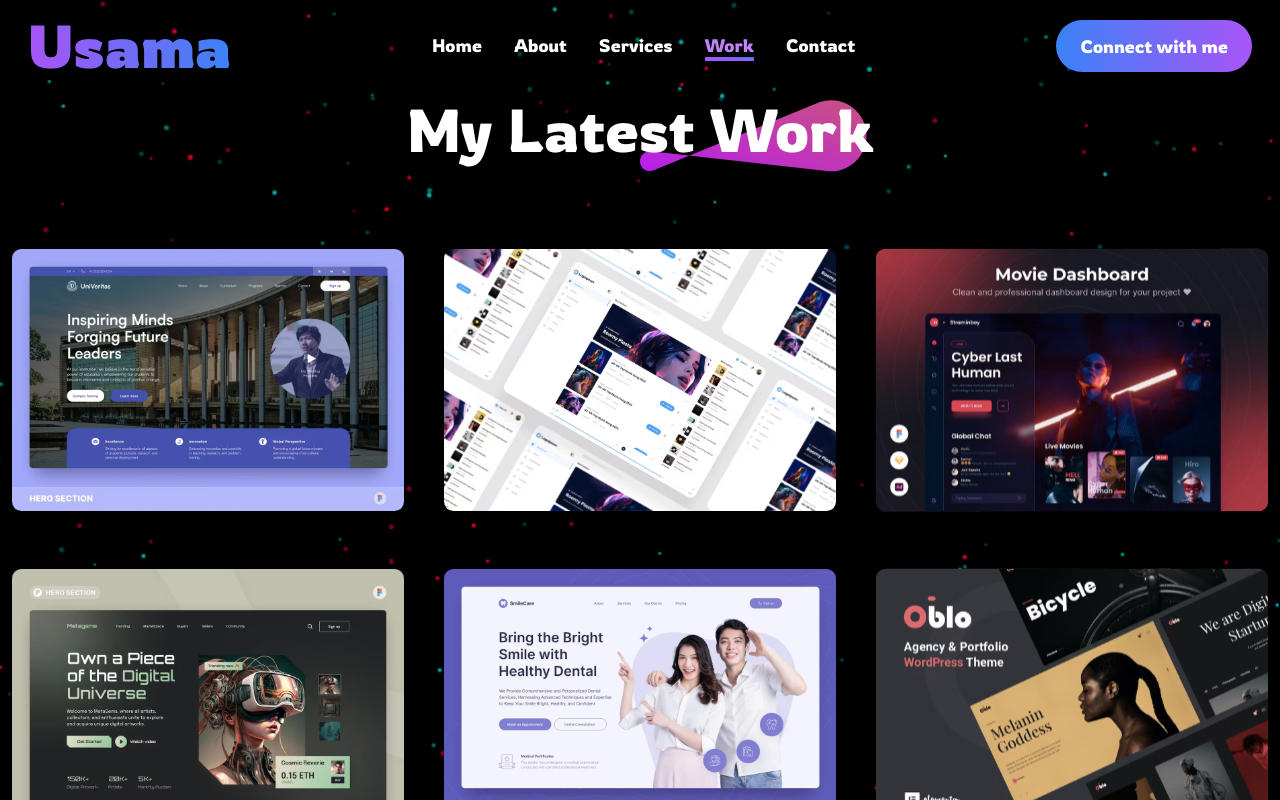
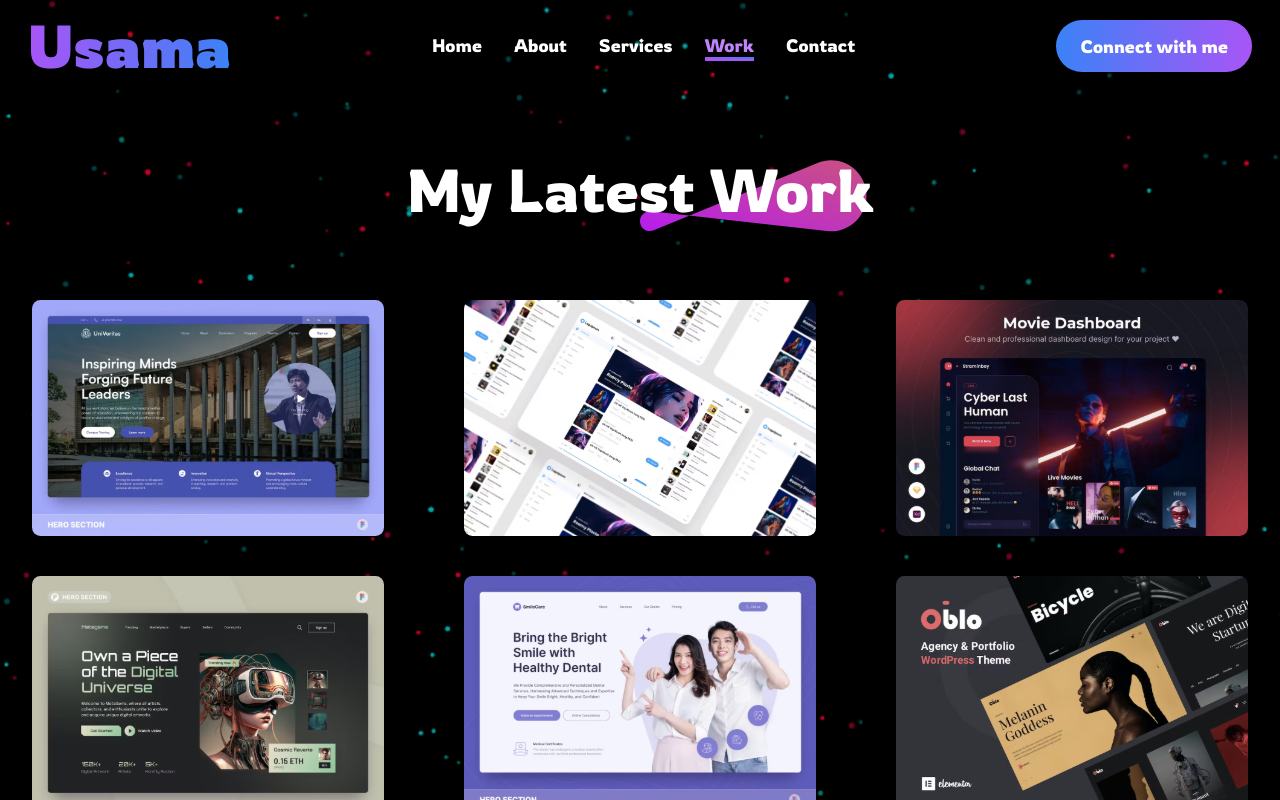
Before and after one commit to MernDevelopers1/Profile_Client, a React (Vite) app: page /work in a window 1280 px wide. Shown: the top 800 px of the page. Built offline with nearby package versions, Linux system fonts and the light colour scheme.

Commit message:
2nd commit

```diff
--- a/src/Components/About/About.jsx
+++ b/src/Components/About/About.jsx
@@ -20,11 +20,11 @@ const About = () => {
                     {/* Title Section */}
                     <div className="flex justify-center relative mb-20">
                         <h1 className="text-6xl text-white">About Us</h1>
-                        <img className="absolute z-[-1] left-1/2" src={theme_pattern} alt="" />
+                        <img className=" hidden md:block absolute z-[-1] left-1/2" src={theme_pattern} alt="" />
                     </div>
 
                     {/* Content Section */}
-                    <div className="flex flex-col lg:flex-row space-y-8 lg:space-y-0 lg:space-x-8 bg-gray-600 p-0 md:p-10 rounded-2xl bg-opacity-25">
+                    <div className="flex flex-col lg:flex-row space-y-8 lg:space-y-0 lg:space-x-8 bg-gray-600 p-5 md:p-10 rounded-2xl bg-opacity-25">
                         {/* Left Image (30% Width) */}
                         <div className="w-full lg:w-1/4 flex items-center">
                             <img
--- a/src/Components/Contact/Contact.jsx
+++ b/src/Components/Contact/Contact.jsx
@@ -1,8 +1,35 @@
 // import React from 'react';
+import { useState } from "react";
 import theme_pattern from "../../assets/theme_pattern.svg";
 import { FaEnvelope, FaPhone, FaMapMarkerAlt } from 'react-icons/fa';
 
 const Contact = () => {
+
+    const [result, setResult] = useState("");
+    const onSubmit = async (event) => {
+        event.preventDefault();
+        setResult("Sending....");
+        const formData = new FormData(event.target);
+
+        formData.append("access_key", "57b52d6f-ce9f-4d3c-aaa8-ab8b4847716c");
+
+        const response = await fetch("https://api.web3forms.com/submit", {
+            method: "POST",
+            body: formData
+        });
+
+        const data = await response.json();
+
+        if (data.success) {
+            setResult("Form Submitted Successfully");
+            alert("Form Submitted Successfully")
+            event.target.reset();
+        } else {
+            console.log("Error", data);
+            setResult(data.message);
+        }
+    };
+
     const personalInfo = [
         {
             icon: <FaEnvelope className="mr-2 text-white" />,
@@ -46,7 +73,7 @@ const Contact = () => {
                                 </div>
                             </div>
                             <div className="w-full lg:w-2/3"> {/* Changed width to w-full for smaller devices */}
-                                <form className="bg-gray-600 bg-opacity-35 p-6 rounded-xl shadow-md mt-10 lg:mt-0">
+                                <form onSubmit={onSubmit} className="bg-gray-600 bg-opacity-35 p-6 rounded-xl shadow-md mt-10 lg:mt-0">
                                     <div className="mb-4">
                                         <label htmlFor="name" className="block text-gray-700 font-semibold mb-2">Name</label>
                                         <input
--- a/src/Components/MyWork/MyWork.jsx
+++ b/src/Components/MyWork/MyWork.jsx
@@ -1,38 +1,36 @@
-// import React from 'react';
+// import React from 'react';s
 import theme_pattern from "../../assets/theme_pattern.svg";
 import myWork from "../../assets/mywork_data";
 
-const MyWork = () => {
+const MyWork = ({ showAll }) => {
     return (
-        <>
         <div className="container">
             <div className="py-20">
                 <div className="flex justify-center relative mb-20">
-                        <h1 className="text-6xl text-white">My Latest Work</h1>
-                        <img className="absolute z-[-1] left-1/2" src={theme_pattern} alt="" />
+                    <h1 className="text-6xl text-white text-center">My Latest Work</h1>
+                    <img className=" hidden lg:block absolute z-[-1] left-1/2" src={theme_pattern} alt="" />
                 </div>
-                    <div className="grid grid-cols-1 sm:grid-cols-2 lg:grid-cols-3 gap-10">
-                        {
-                            myWork.map((work, index) => (
+                <div className="grid grid-cols-1 sm:grid-cols-2 lg:grid-cols-3 gap-10 flex-col items-center">
+                    {myWork.slice(0, showAll ? myWork.length : 6).map((work, index) => (
                         <div key={index}>
                             <img
-                                        className="box-border w-[419px] h-[280px] transition-all duration-300 ease-in cursor-pointer hover:scale-105 hover:border-b hover:border-pink-300 hover:pb-2"
+                                className="box-border w-full h-full px-5 transition-all duration-300 ease-in cursor-pointer hover:scale-105 hover:border-b hover:border-pink-300 hover:pb-2"
                                 src={work.w_img}
                                 alt=""
                             />
                         </div>
-                            ))
-                        }
+                    ))}
                 </div>
-                    {/* Separate div for centering the button */}
+                {/* Show More button only when not showing all items */}
+                {!showAll && (
                     <div className="flex justify-center mt-10">
                         <button className="text-white text-2xl mt-10 rounded-full border-b border-white px-12 py-4 transition-all duration-300 ease-in-out hover:bg-white hover:text-black hover:scale-105">
                             Show More
                         </button>
                     </div>
+                )}
             </div>
         </div>
-        </>
     );
 };
 
--- a/src/Components/Navbar/Navbar.jsx
+++ b/src/Components/Navbar/Navbar.jsx
@@ -1,14 +1,22 @@
-// import React from "react";
+import React, { useState } from "react";
 import { Link, useLocation } from "react-router-dom";
 
 const Navbar = () => {
+  const [isOpen, setIsOpen] = useState(false);
   const location = useLocation();
 
   // Check if a menu item is active based on the current URL path
   const isActive = (path) => location.pathname === path;
 
+  // Toggle function to open/close navbar
+  const toggleNavbar = () => setIsOpen(!isOpen);
+
+  // Close navbar on page change
+  React.useEffect(() => {
+    setIsOpen(false);  // Close the navbar on location (page) change
+  }, [location]);
+
   return (
-    <div>
     <nav className="z-10 container absolute top-0 right-0 left-0">
       <div className="max-w-screen-xl flex flex-wrap items-center justify-between mx-auto p-4">
         <a href="/" className="flex items-center space-x-3 rtl:space-x-reverse">
@@ -18,11 +26,11 @@ const Navbar = () => {
         </a>
 
         <button
-            data-collapse-toggle="navbar-default"
+          onClick={toggleNavbar}
           type="button"
           className="inline-flex items-center p-2 w-10 h-10 justify-center text-center text-sm text-white rounded-lg md:hidden"
           aria-controls="navbar-default"
-            aria-expanded="false"
+          aria-expanded={isOpen}
         >
           <span className="sr-only">Open main menu</span>
           <svg
@@ -41,7 +49,8 @@ const Navbar = () => {
             />
           </svg>
         </button>
-          <div className="hidden w-full md:block md:w-auto" id="navbar-default">
+
+        <div className={`${isOpen ? "block" : "hidden"} w-full md:block md:w-auto`} id="navbar-default">
           <ul className="font-medium flex flex-col p-4 text-center bg-gray-700 md:bg-transparent md:p-0 mt-4 rounded-lg md:flex-row md:space-x-8 rtl:space-x-reverse md:mt-0">
             {["home", "about", "services", "work", "contact"].map((item) => {
               const path = `/${item === "home" ? "" : item}`;
@@ -63,12 +72,12 @@ const Navbar = () => {
             })}
           </ul>
         </div>
+
         <a className="hidden lg:block items-center cursor-pointer text-white px-3 md:px-6 py-3 font-medium bg-gradient-to-r from-blue-500 to-purple-500 text-lg md:text-lg rounded-full transition-transform transform duration-300 ease-in-out hover:bg-gradient-to-r hover:from-purple-500 hover:to-blue-500 hover:scale-105">
           Connect with me
         </a>
       </div>
     </nav>
-    </div>
   );
 };
 
--- a/src/Pages/AboutPage.jsx
+++ b/src/Pages/AboutPage.jsx
@@ -5,7 +5,7 @@ import Navbar from "../Components/Navbar/Navbar"
 const AboutPage = () => {
     return (
         <>
-            <div className="relative min-h-screen py-[20px]">
+            <div className="relative min-h-screen py-[20px] pt-24">
                 <CanvasBackground />
                 <Navbar/>
                 <About/>
--- a/src/Pages/HomePage.jsx
+++ b/src/Pages/HomePage.jsx
@@ -25,7 +25,7 @@ const HomePage = () => {
                 <Services />
             </div>
             {/* <Services /> */}
-            <MyWork />
+            <MyWork showAll={false} />
             <Contact/>
             <Footer/>
         </>
--- a/src/Pages/MyOwrk.jsx
+++ b/src/Pages/MyOwrk.jsx
@@ -6,10 +6,10 @@ import Navbar from "../Components/Navbar/Navbar"
 const MyOwrk = () => {
     return (
         <>
-            <div className="relative min-h-screen py-[20px]">
+            <div className="relative min-h-screen py-[20px] pt-20">
                 <CanvasBackground />
                 <Navbar/>
-                <MyWork/>
+                <MyWork showAll={true}/>
             </div>
         </>
 
--- a/src/Pages/ServicesPage.jsx
+++ b/src/Pages/ServicesPage.jsx
@@ -5,7 +5,7 @@ import Services from "../Components/Services/Services";
 const ServicesPage = () => {
     return (
         <>
-            <div className="relative min-h-screen py-[20px]">
+            <div className="relative min-h-screen py-[20px] pt-20">
                 <CanvasBackground />
                 <Navbar/>
                 <Services/>
--- a/src/assets/mywork_data.js
+++ b/src/assets/mywork_data.js
@@ -36,6 +36,16 @@ const mywork_data = [
         w_name:"Web design",
         w_img:project6_img
     },
+    {
+        w_no:7,
+        w_name:"Web designeee",
+        w_img:project6_img
+    },
+    {
+        w_no:8,
+        w_name:"Web designeee",
+        w_img:project6_img
+    },
 ]
 
 export default mywork_data;
--- a/src/index.css
+++ b/src/index.css
@@ -13,6 +13,7 @@
 body {
   background-color: #343330;
   @apply font-rowdies;
+  overflow-x: hidden;
 }
 .container{
   max-width: 1310px;
```
Also changed, not shown: src/Components/WorkSpace.jsx (added). Lines whose indentation alone changed are shown as unchanged.
